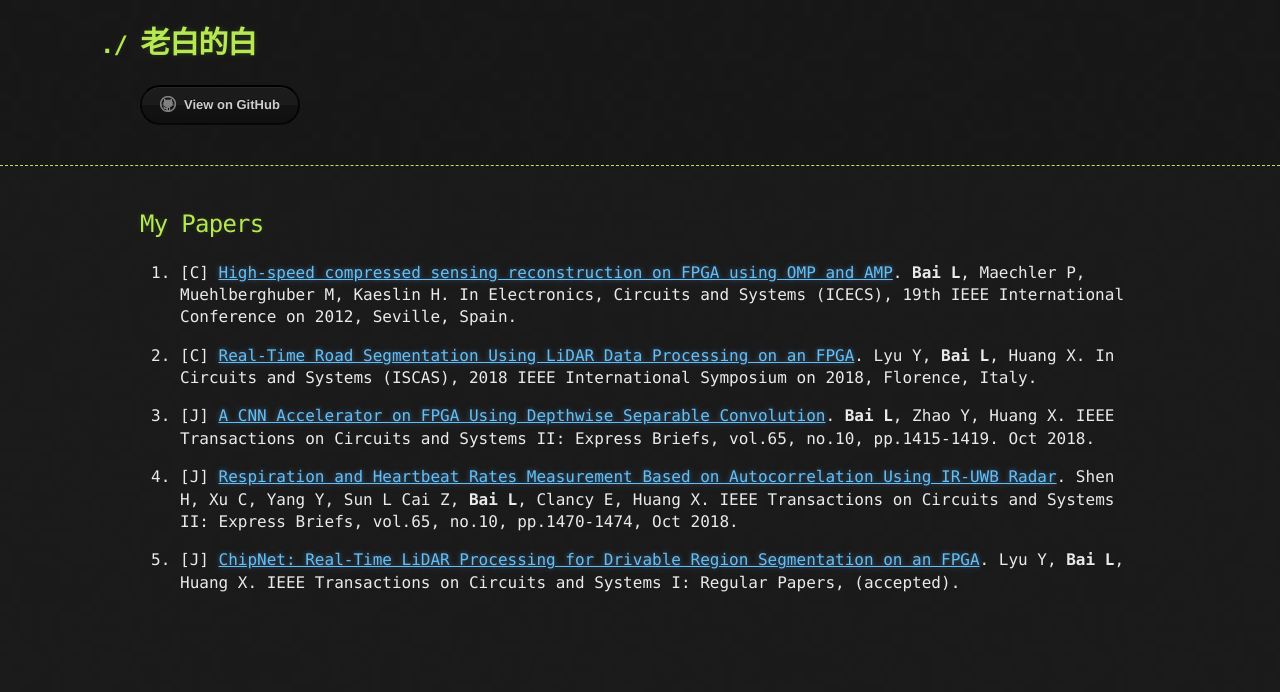
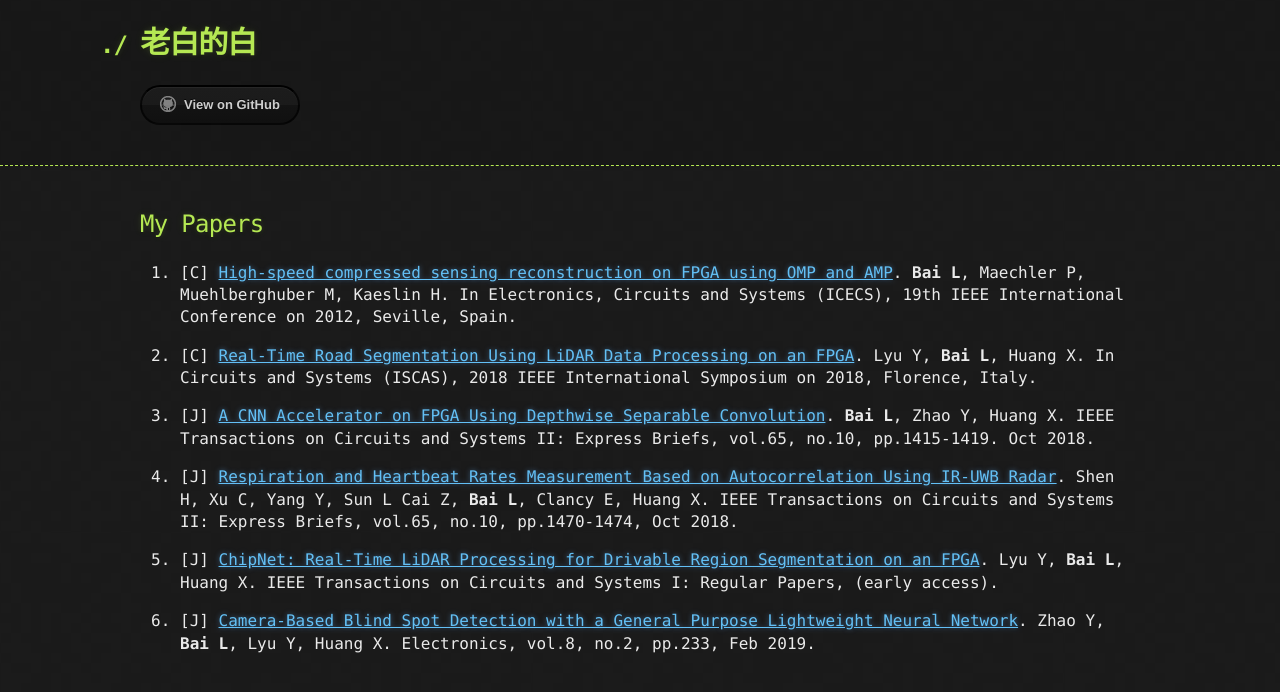
Before and after one commit to linbaiwpi/linbaiwpi.github.io, a Jekyll site: the page built from post/papers.md, in a window 1280 px wide. Shown: the top 692 px of the page. Built offline with Jekyll 4.4.1, drawn with Linux system fonts in a browser that asks for light colours; the repository's description, which GitHub fills in, is left out.

Commit message:
Update papers.md
update tcas1 paper, add electronics paper

```diff
--- a/post/papers.md
+++ b/post/papers.md
@@ -21,6 +21,10 @@ IEEE Transactions on Circuits and Systems II: Express Briefs, vol.65, no.10, pp.
 Shen H, Xu C, Yang Y, Sun L Cai Z, **Bai L**, Clancy E, Huang X.
 IEEE Transactions on Circuits and Systems II: Express Briefs, vol.65, no.10, pp.1470-1474, Oct 2018.
 
-5. [J] [ChipNet: Real-Time LiDAR Processing for Drivable Region Segmentation on an FPGA](../post/404).
+5. [J] [ChipNet: Real-Time LiDAR Processing for Drivable Region Segmentation on an FPGA](../docs/tcas1_2018.pdf).
 Lyu Y, **Bai L**, Huang X.
-IEEE Transactions on Circuits and Systems I: Regular Papers, (accepted).
+IEEE Transactions on Circuits and Systems I: Regular Papers, (early access).
+
+6. [J] [Camera-Based Blind Spot Detection with a General Purpose Lightweight Neural Network](https://www.mdpi.com/2079-9292/8/2/233).
+Zhao Y, **Bai L**, Lyu Y, Huang X.
+Electronics, vol.8, no.2, pp.233, Feb 2019.
```
